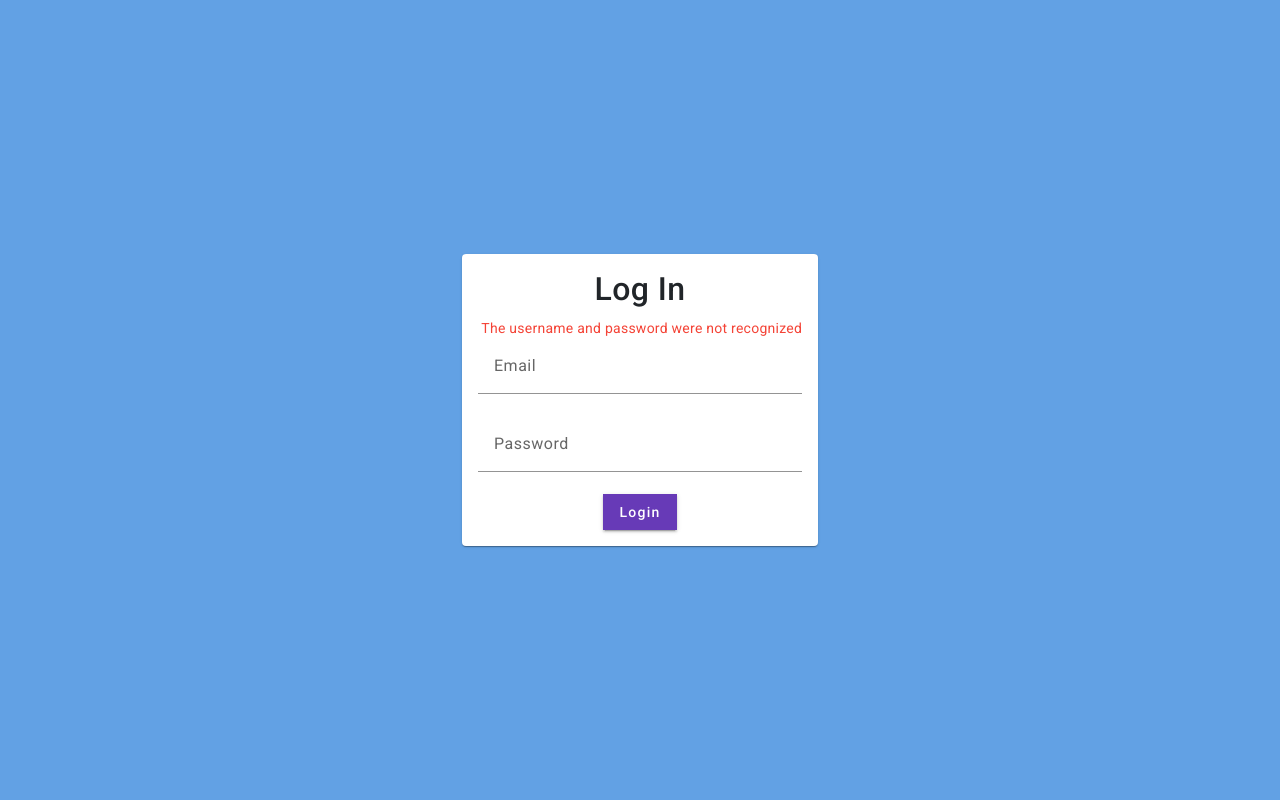
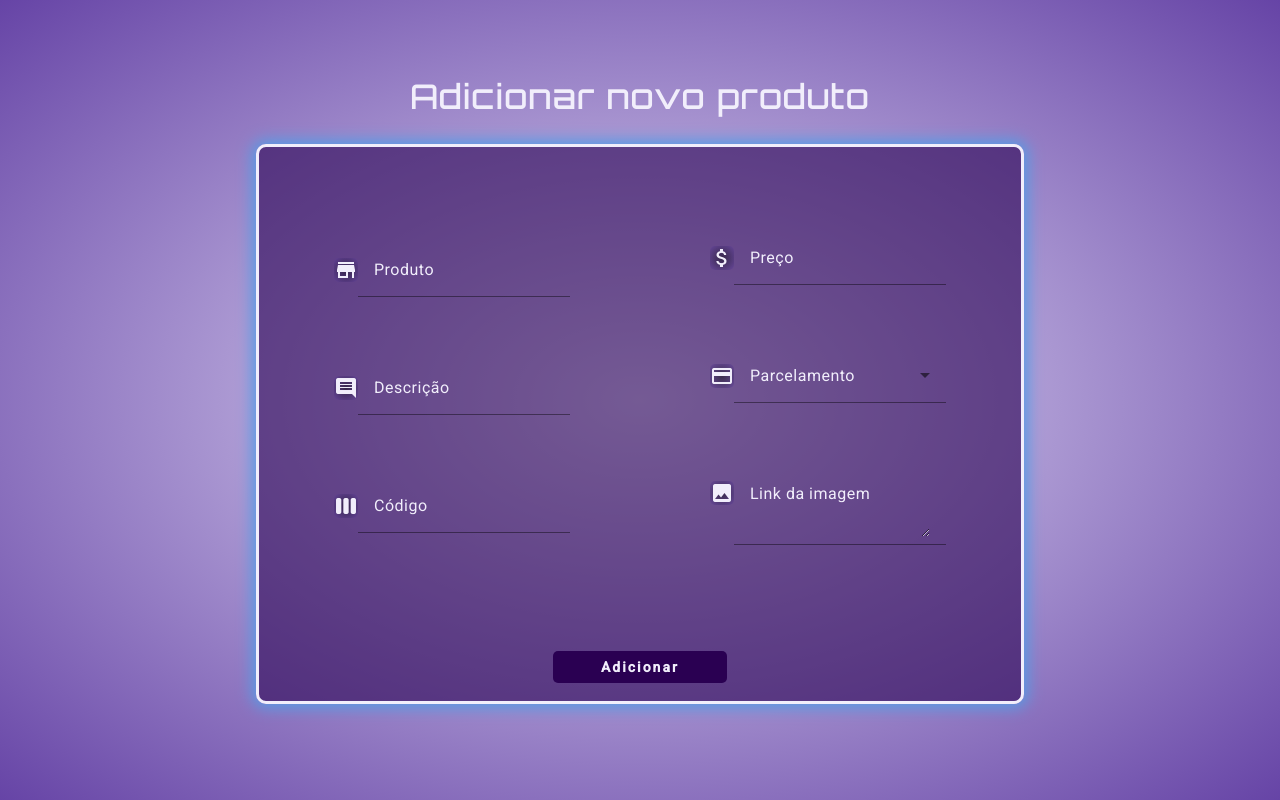
Before and after one commit to DevSquad-SantanderCoders/e-commerce, an Angular app: page /login in a window 1280 px wide. Built offline with nearby package versions, Linux system fonts and the light colour scheme.

Commit message:
:sparkles: feat: Update CSS Add product

```diff
--- a/src/app/app.component.html
+++ b/src/app/app.component.html
@@ -1,3 +1,3 @@
-<router-outlet></router-outlet>
+<!-- <router-outlet></router-outlet> -->
 
-<!-- <app-add></app-add> -->
+<app-add></app-add>
--- a/src/app/views/add/add.component.html
+++ b/src/app/views/add/add.component.html
@@ -1,4 +1,4 @@
-<div class="container">
+<div class="containerProduct">
     <h2>Adicionar novo produto</h2>
     <section class="container-form">
         <form class="form">
@@ -10,7 +10,6 @@
                         <mat-form-field>
                             <mat-label class="input label">Produto</mat-label>
                             <input class="input" matInput>
-
                         </mat-form-field>
                     </section>
 
@@ -25,7 +24,6 @@
                     <section class="icon-input">
                         <mat-icon class="icon">view_week</mat-icon>
                         <mat-form-field>
-
                             <mat-label class="label input">Código</mat-label>
                             <input class="input" matInput>
                         </mat-form-field>
@@ -38,20 +36,16 @@
                     <section class="icon-input">
                         <mat-icon class="icon"> attach_money</mat-icon>
                         <mat-form-field>
-
                             <mat-label class="label input">Preço</mat-label>
                             <input class="input" matInput>
-
                         </mat-form-field>
                     </section>
 
                     <section class="icon-input">
                         <mat-icon class="icon">credit_card</mat-icon>
                         <mat-form-field>
-
                             <mat-label class="label input">Parcelamento</mat-label>
                             <mat-select  class="input">
-
                                 <mat-option value="/2">2x</mat-option>
                                 <mat-option value="/3">3x</mat-option>
                                 <mat-option value="/4">4x</mat-option>
@@ -61,12 +55,10 @@
                     </section>
 
                     <section class="icon-input">
-
                         <mat-icon class="icon-img fa-image">image</mat-icon>
                         <mat-form-field>
                             <mat-label class="label input">Link da imagem</mat-label>
                             <textarea  class="input" matInput placeholder="URL..."></textarea>
-
                         </mat-form-field>
                     </section>
                 </section>
--- a/src/app/views/add/add.component.scss
+++ b/src/app/views/add/add.component.scss
@@ -125,6 +125,10 @@ button:hover {
         width: 24% !important;
         height: 35px;
     }
+
+    ::-webkit-scrollbar {
+        display: none;
+    }
 }
 
 
```
